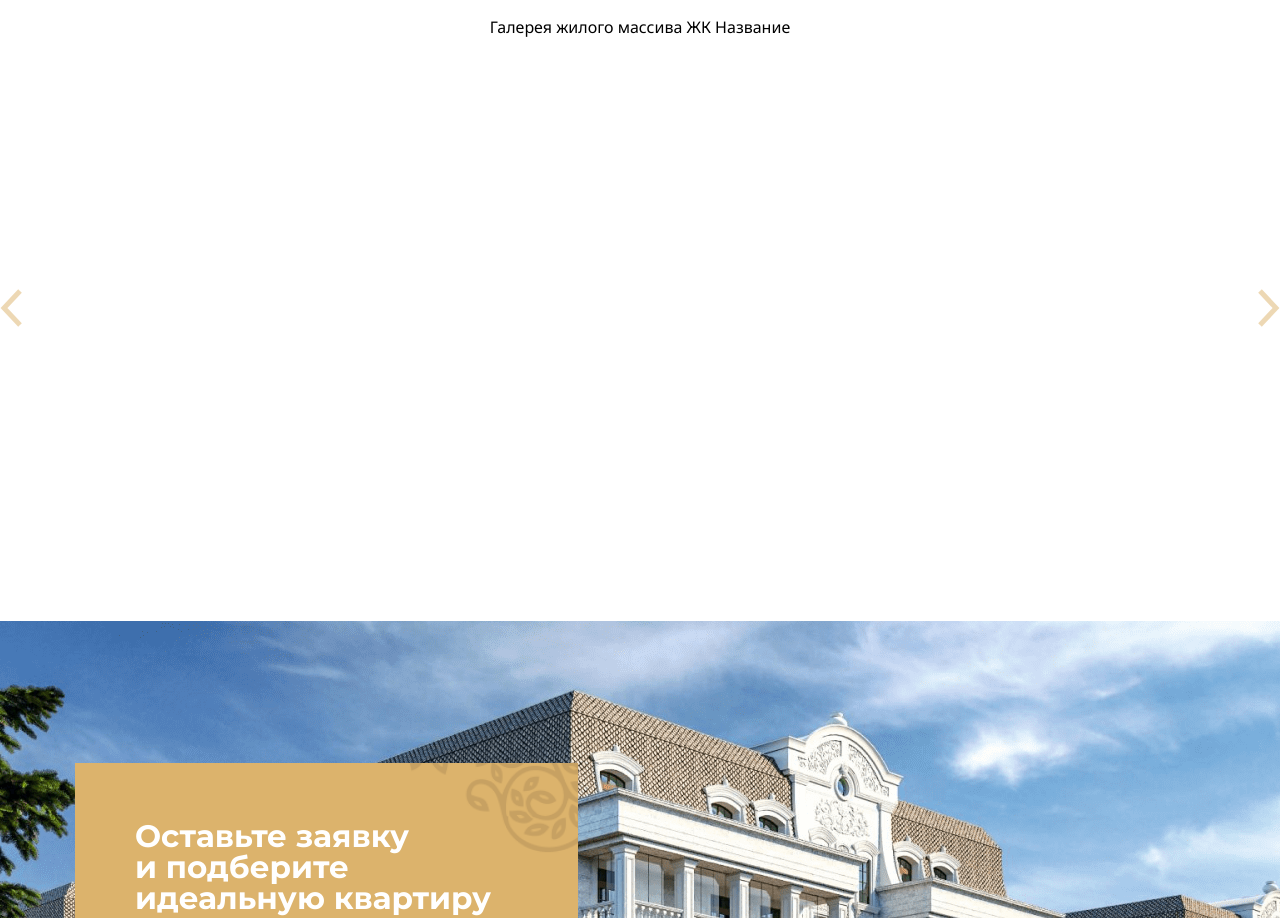
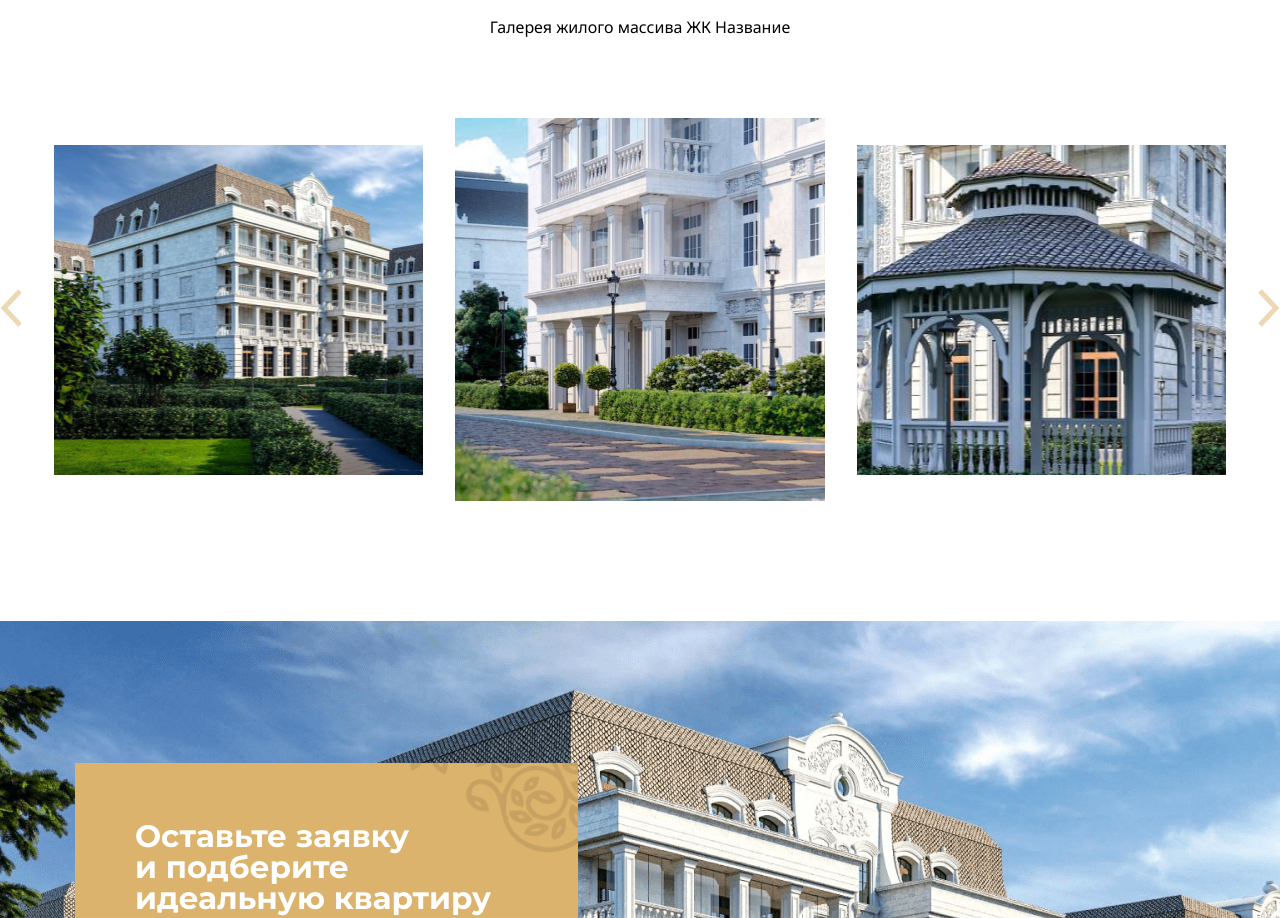
Before and after one commit to Kuna0110/site_flor.kz, a plain HTML site: page index.html in a window 1280 px wide. Shown: the part 9331-10249 px from the top of the page. Drawn offline with nearby package versions, Linux system fonts and the light colour scheme.

Commit message:
third comment

```diff
--- a/css/style.css
+++ b/css/style.css
@@ -727,17 +727,17 @@ background: #F7F7F7;
 .box-project-gallery-item-1 {
     width: 384px;
     height: 330px;
-    background: url('../project-gallery/assets/33.png') no-repeat center;
+    background: url('../assets/project-gallery/33.png') no-repeat center;
 }
 .box-project-gallery-item-2 {
     width: 384px;
     height: 383px;
-    background: url('../project-gallery/assets/32.png') no-repeat center;
+    background: url('../assets/project-gallery/32.png') no-repeat center;
 }
 .box-project-gallery-item-3 {
     width: 384px;
     height: 330px;
-    background: url('../project-gallery/assets/7.png') no-repeat center;
+    background: url('../assets/project-gallery/7.png') no-repeat center;
 }
 .box-project-gallery button {
     border: none;
```
